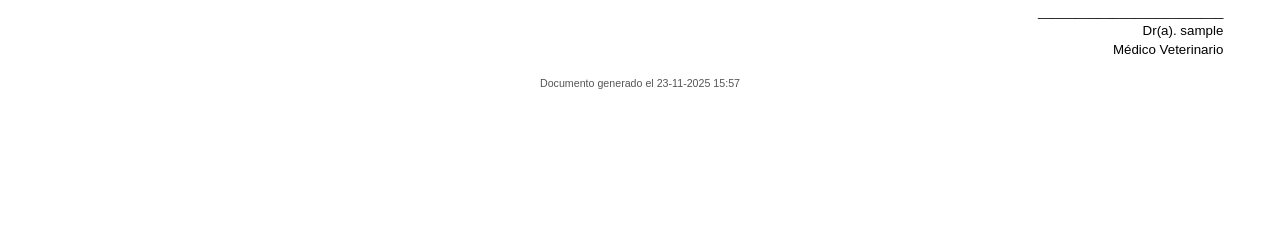
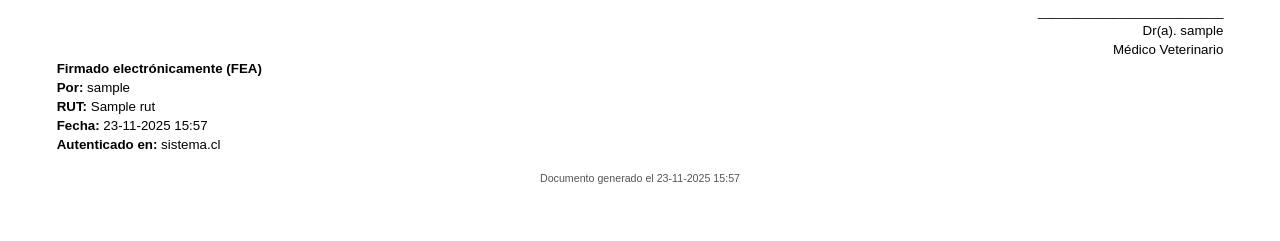
Before and after one commit to SanadaAstolfo/IngSoftwareProyecto, a Django app: template app/templates/gestion/pdfs/pdf_epicrisis.html in a window 1280 px wide. Shown: the part 718-959 px from the top of the page. Before the commit the page ends 807 px from the top, so only its background shows below. Run offline with Django 5.2, Linux system fonts and the light colour scheme; the template is opened without the code that fills it: most values are stand-ins (such as "Sample title", 1, 10 or a date in 2020).

Commit message:
Implementación CU52 - 2
Se implementa el caso de uso 52 en la impresión de la epicrisis.

```diff
--- a/app/templates/gestion/pdfs/pdf_epicrisis.html
+++ b/app/templates/gestion/pdfs/pdf_epicrisis.html
@@ -68,6 +68,14 @@
         <p>Médico Veterinario</p>
     </div>
 
+    <div class="firma-electronica">
+        <p><strong>Firmado electrónicamente (FEA)</strong></p>
+        <p><strong>Por:</strong> {{ atencion.veterinario.get_full_name|default:atencion.veterinario.username }}</p>
+        <p><strong>RUT:</strong> {{ atencion.veterinario.rut|default:"[RUT del Veterinario]" }}</p>
+        <p><strong>Fecha:</strong> {% now "d-m-Y H:i" %}</p>
+        <p><strong>Autenticado en:</strong> sistema.cl</p>
+    </div>
+
     <div class="footer">
         <p>Documento generado el {% now "d-m-Y H:i" %}</p>
     </div>
```
